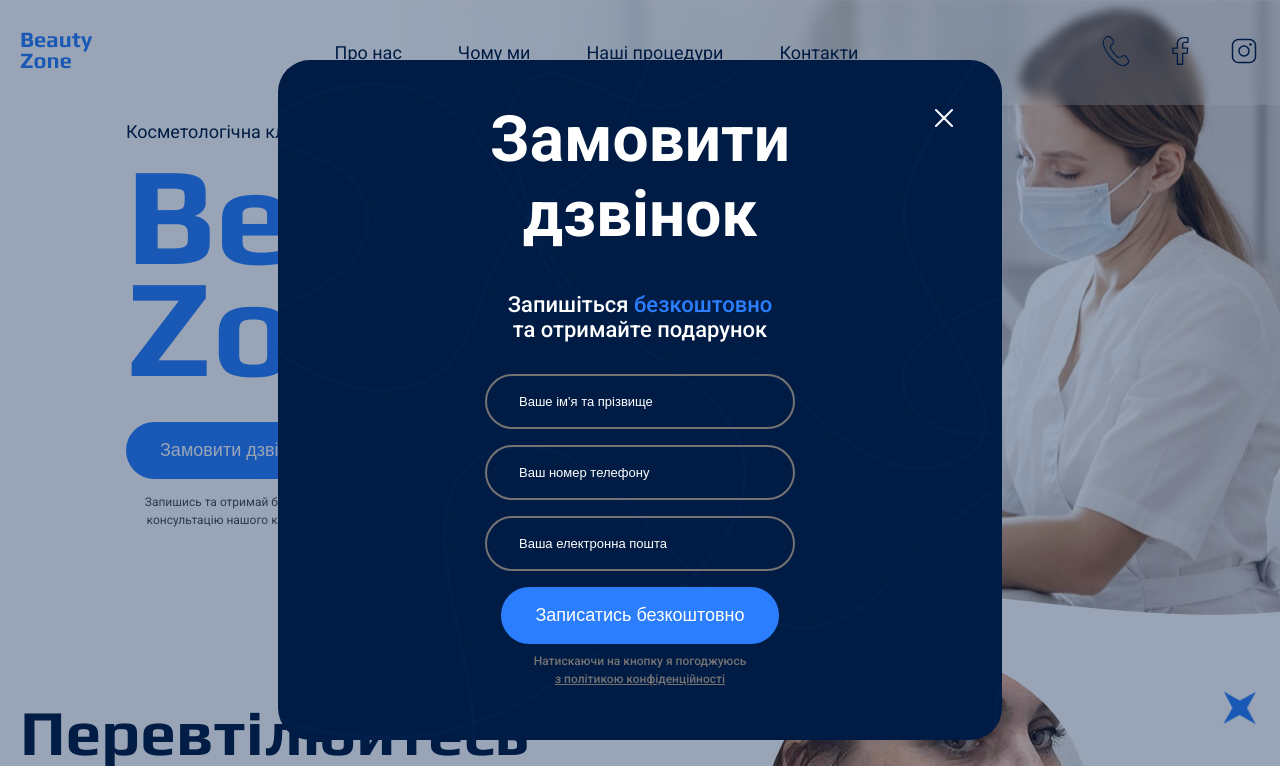
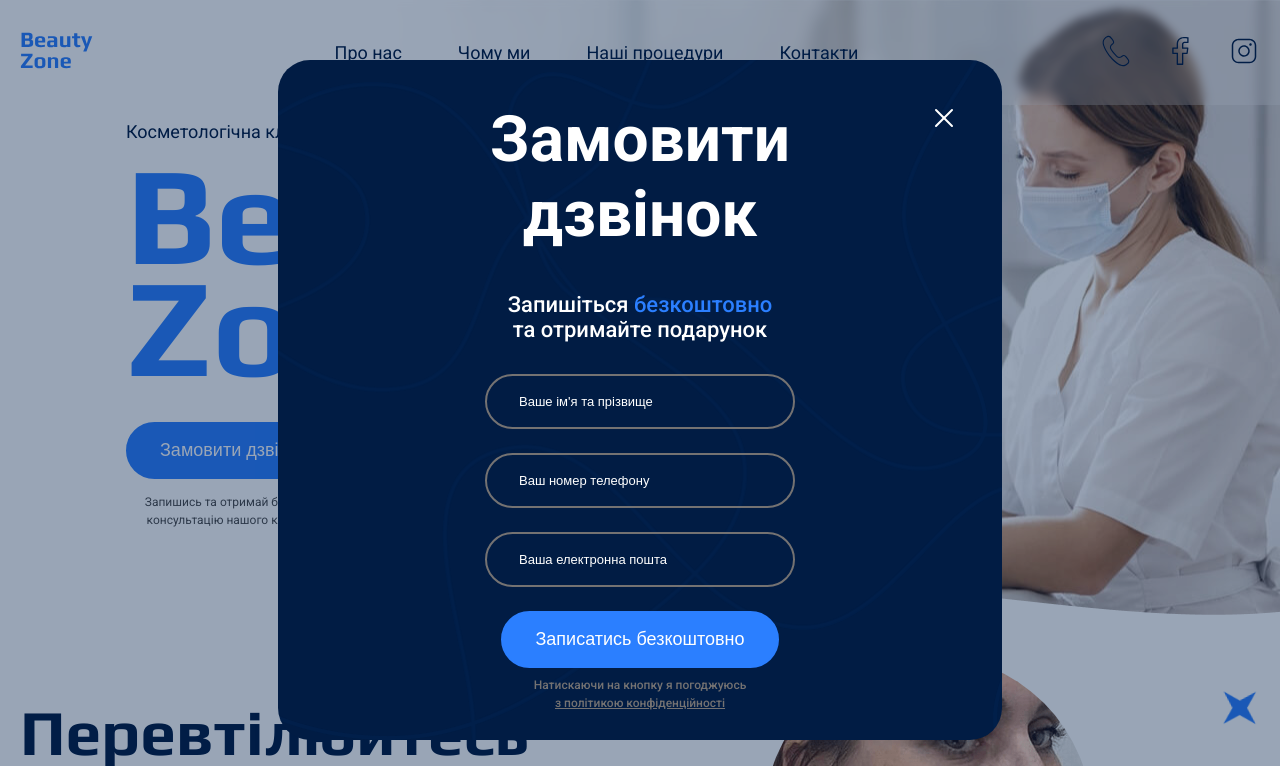
Before and after one commit to DanWasTaken/genius-homework-3, a plain HTML site: page index.html in a window 1280 px wide. Both pictures are taken after a click on the button "Замовити дзвінок". Shown: the top 766 px of the page. Drawn offline with Linux system fonts and the light colour scheme.

Commit message:
Update styles.css

```diff
--- a/css/styles.css
+++ b/css/styles.css
@@ -668,7 +668,7 @@ footer p {
   font-weight: 500;
   font-size: 22px;
   color: var(--clr-font-light);
-  margin: 40px auto 16px auto;
+  margin: 40px auto 8px auto;
   max-width: 274px;
   text-align: center;
 }
@@ -686,3 +686,11 @@ footer p {
   color: var(--clr-font-secondary);
   text-decoration: underline;
 }
+
+.modal .form-input {
+  margin-top: 24px;
+}
+
+.modal .contact-us-form-btn {
+  margin-top: 24px;
+}
```
